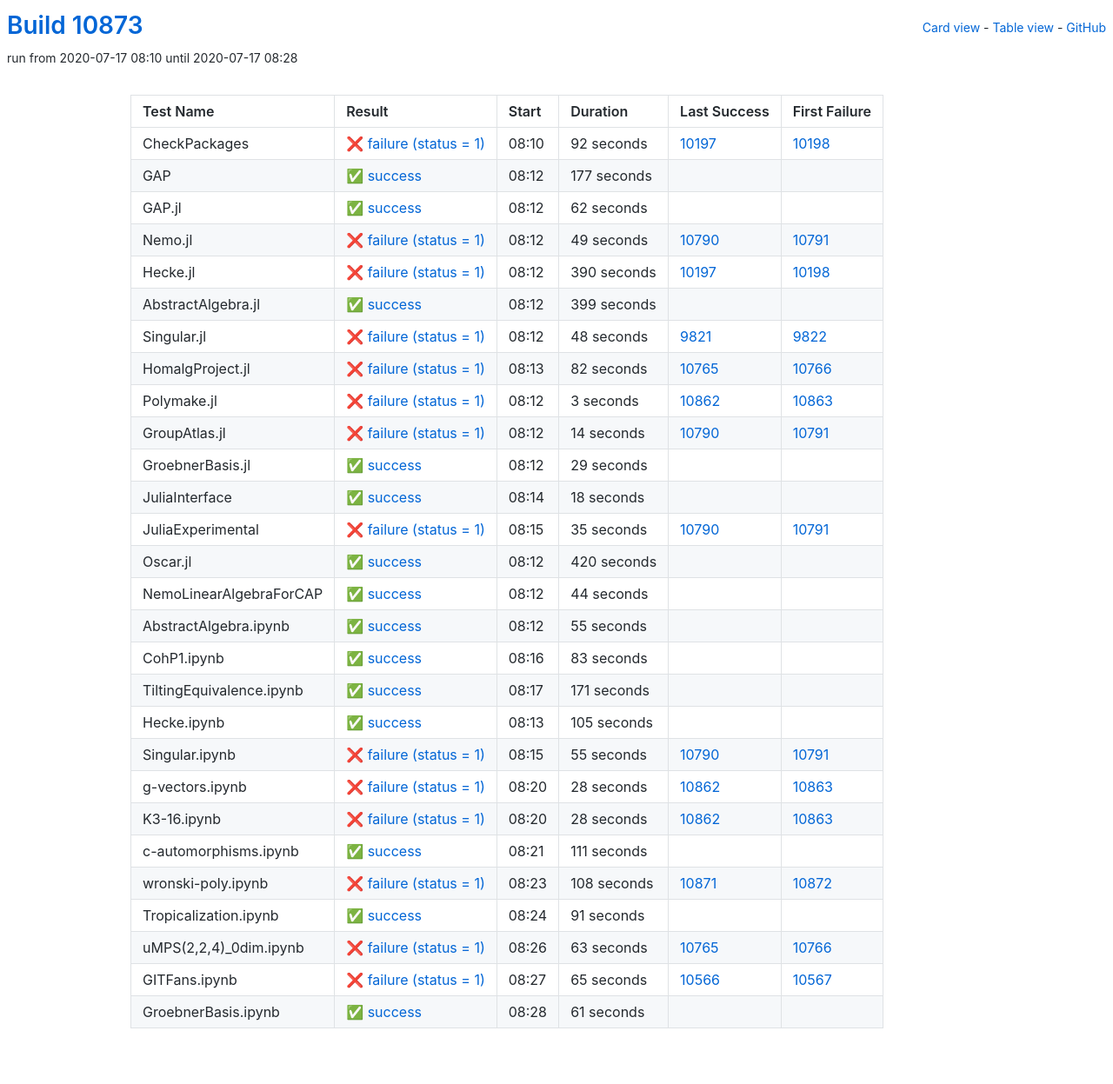
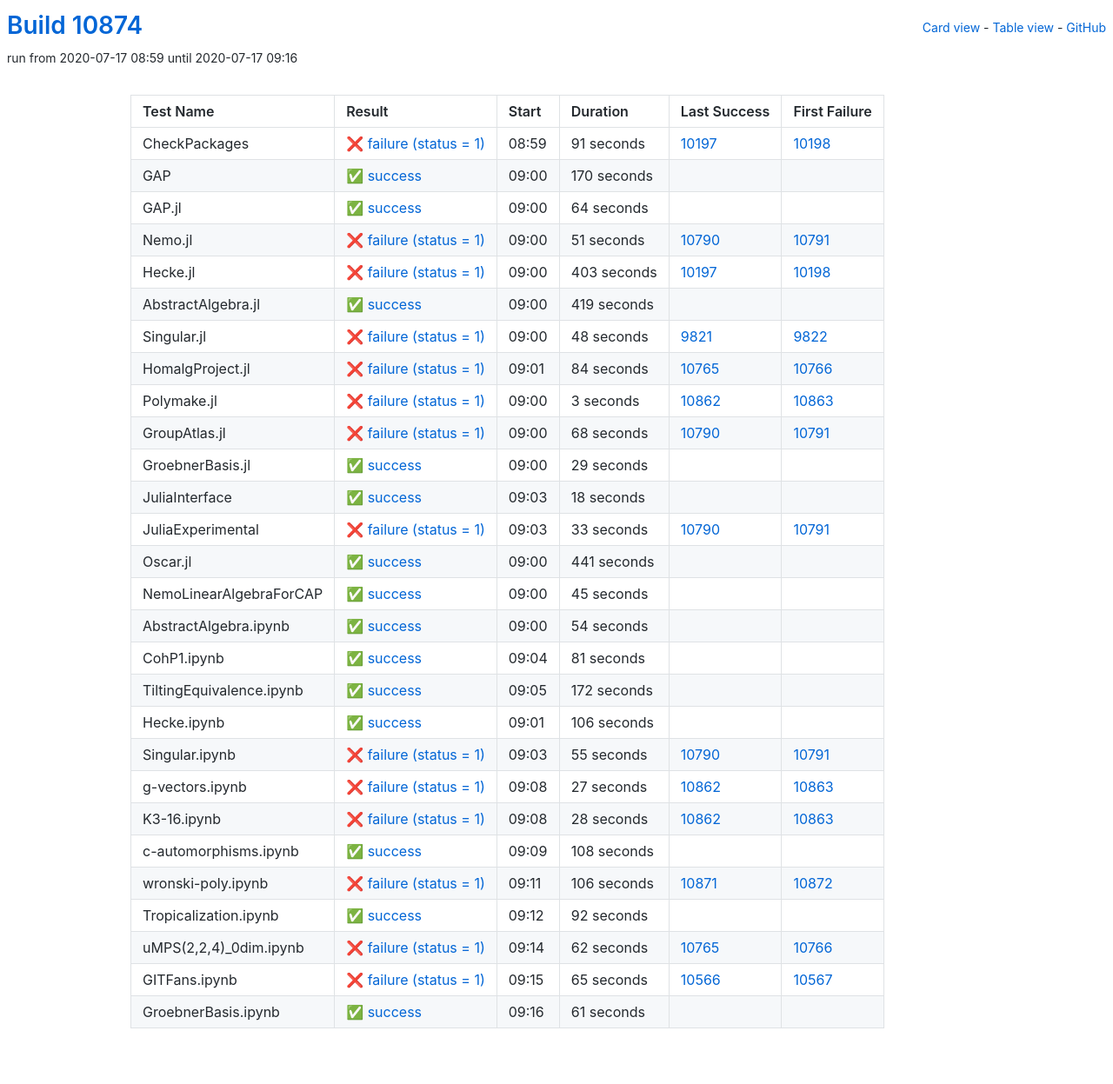
Before and after one commit to oscar-system/oscar-ci-status, a Jekyll site: the page built from table.html, in a window 1280 px wide. Shown: the whole page at 87% size. Built offline with Jekyll 4.4.1, drawn with Linux system fonts in a browser that asks for light colours.

Commit message:
Build #10874

```diff
--- a/_data/ci.yml
+++ b/_data/ci.yml
@@ -1,6 +1,6 @@
 ---
-build: 10873
-build_url: https://oscarci.mathematik.uni-kl.de/job/oscar/10873/
+build: 10874
+build_url: https://oscarci.mathematik.uni-kl.de/job/oscar/10874/
 job: oscar
 organization: oscar-system
 repo: oscar-ci-status
@@ -8,80 +8,80 @@
 tests:
 - name: CheckPackages
   id: checkpackages
-  log: https://oscarci.mathematik.uni-kl.de/job/oscar/10873/artifact/logs/build-10873/CheckPackages.log
-  start: 2020-07-17 08:10
+  log: https://oscarci.mathematik.uni-kl.de/job/oscar/10874/artifact/logs/build-10874/CheckPackages.log
+  start: 2020-07-17 08:59
   success: false
   exitcode: 1
   status: failure
-  duration: 92
+  duration: 91
   last_success: 10197
   last_success_url: https://oscarci.mathematik.uni-kl.de/job/oscar/10197/
   first_failure: 10198
   first_failure_url: https://oscarci.mathematik.uni-kl.de/job/oscar/10198/
 - name: GAP
   id: gap
-  log: https://oscarci.mathematik.uni-kl.de/job/oscar/10873/artifact/logs/build-10873/GAP.log
-  start: 2020-07-17 08:12
+  log: https://oscarci.mathematik.uni-kl.de/job/oscar/10874/artifact/logs/build-10874/GAP.log
+  start: 2020-07-17 09:00
   success: true
   exitcode: 0
   status: success
-  duration: 177
+  duration: 170
   last_success: false
   last_success_url:
   first_failure: false
   first_failure_url:
 - name: GAP.jl
   id: gap-jl
-  log: https://oscarci.mathematik.uni-kl.de/job/oscar/10873/artifact/logs/build-10873/GAP.jl.log
-  start: 2020-07-17 08:12
+  log: https://oscarci.mathematik.uni-kl.de/job/oscar/10874/artifact/logs/build-10874/GAP.jl.log
+  start: 2020-07-17 09:00
   success: true
   exitcode: 0
   status: success
-  duration: 62
+  duration: 64
   last_success: false
   last_success_url:
   first_failure: false
   first_failure_url:
 - name: Nemo.jl
   id: nemo-jl
-  log: https://oscarci.mathematik.uni-kl.de/job/oscar/10873/artifact/logs/build-10873/Nemo.jl.log
-  start: 2020-07-17 08:12
+  log: https://oscarci.mathematik.uni-kl.de/job/oscar/10874/artifact/logs/build-10874/Nemo.jl.log
+  start: 2020-07-17 09:00
   success: false
   exitcode: 1
   status: failure
-  duration: 49
+  duration: 51
   last_success: 10790
   last_success_url: https://oscarci.mathematik.uni-kl.de/job/oscar/10790/
   first_failure: 10791
   first_failure_url: https://oscarci.mathematik.uni-kl.de/job/oscar/10791/
 - name: Hecke.jl
   id: hecke-jl
-  log: https://oscarci.mathematik.uni-kl.de/job/oscar/10873/artifact/logs/build-10873/Hecke.jl.log
-  start: 2020-07-17 08:12
+  log: https://oscarci.mathematik.uni-kl.de/job/oscar/10874/artifact/logs/build-10874/Hecke.jl.log
+  start: 2020-07-17 09:00
   success: false
   exitcode: 1
   status: failure
-  duration: 390
+  duration: 403
   last_success: 10197
   last_success_url: https://oscarci.mathematik.uni-kl.de/job/oscar/10197/
   first_failure: 10198
   first_failure_url: https://oscarci.mathematik.uni-kl.de/job/oscar/10198/
 - name: AbstractAlgebra.jl
   id: abstractalgebra-jl
-  log: https://oscarci.mathematik.uni-kl.de/job/oscar/10873/artifact/logs/build-10873/AbstractAlgebra.jl.log
-  start: 2020-07-17 08:12
+  log: https://oscarci.mathematik.uni-kl.de/job/oscar/10874/artifact/logs/build-10874/AbstractAlgebra.jl.log
+  start: 2020-07-17 09:00
   success: true
   exitcode: 0
   status: success
-  duration: 399
+  duration: 419
   last_success: false
   last_success_url:
   first_failure: false
   first_failure_url:
 - name: Singular.jl
   id: singular-jl
-  log: https://oscarci.mathematik.uni-kl.de/job/oscar/10873/artifact/logs/build-10873/Singular.jl.log
-  start: 2020-07-17 08:12
+  log: https://oscarci.mathematik.uni-kl.de/job/oscar/10874/artifact/logs/build-10874/Singular.jl.log
+  start: 2020-07-17 09:00
   success: false
   exitcode: 1
   status: failure
@@ -92,20 +92,20 @@
   first_failure_url: https://oscarci.mathematik.uni-kl.de/job/oscar/9822/
 - name: HomalgProject.jl
   id: homalgproject-jl
-  log: https://oscarci.mathematik.uni-kl.de/job/oscar/10873/artifact/logs/build-10873/HomalgProject.jl.log
-  start: 2020-07-17 08:13
+  log: https://oscarci.mathematik.uni-kl.de/job/oscar/10874/artifact/logs/build-10874/HomalgProject.jl.log
+  start: 2020-07-17 09:01
   success: false
   exitcode: 1
   status: failure
-  duration: 82
+  duration: 84
   last_success: 10765
   last_success_url: https://oscarci.mathematik.uni-kl.de/job/oscar/10765/
   first_failure: 10766
   first_failure_url: https://oscarci.mathematik.uni-kl.de/job/oscar/10766/
 - name: Polymake.jl
   id: polymake-jl
-  log: https://oscarci.mathematik.uni-kl.de/job/oscar/10873/artifact/logs/build-10873/Polymake.jl.log
-  start: 2020-07-17 08:12
+  log: https://oscarci.mathematik.uni-kl.de/job/oscar/10874/artifact/logs/build-10874/Polymake.jl.log
+  start: 2020-07-17 09:00
   success: false
   exitcode: 1
   status: failure
@@ -116,20 +116,20 @@
   first_failure_url: https://oscarci.mathematik.uni-kl.de/job/oscar/10863/
 - name: GroupAtlas.jl
   id: groupatlas-jl
-  log: https://oscarci.mathematik.uni-kl.de/job/oscar/10873/artifact/logs/build-10873/GroupAtlas.jl.log
-  start: 2020-07-17 08:12
+  log: https://oscarci.mathematik.uni-kl.de/job/oscar/10874/artifact/logs/build-10874/GroupAtlas.jl.log
+  start: 2020-07-17 09:00
   success: false
   exitcode: 1
   status: failure
-  duration: 14
+  duration: 68
   last_success: 10790
   last_success_url: https://oscarci.mathematik.uni-kl.de/job/oscar/10790/
   first_failure: 10791
   first_failure_url: https://oscarci.mathematik.uni-kl.de/job/oscar/10791/
 - name: GroebnerBasis.jl
   id: groebnerbasis-jl
-  log: https://oscarci.mathematik.uni-kl.de/job/oscar/10873/artifact/logs/build-10873/GroebnerBasis.jl.log
-  start: 2020-07-17 08:12
+  log: https://oscarci.mathematik.uni-kl.de/job/oscar/10874/artifact/logs/build-10874/GroebnerBasis.jl.log
+  start: 2020-07-17 09:00
   success: true
   exitcode: 0
   status: success
@@ -140,8 +140,8 @@
   first_failure_url:
 - name: JuliaInterface
   id: juliainterface
-  log: https://oscarci.mathematik.uni-kl.de/job/oscar/10873/artifact/logs/build-10873/JuliaInterface.log
-  start: 2020-07-17 08:14
+  log: https://oscarci.mathematik.uni-kl.de/job/oscar/10874/artifact/logs/build-10874/JuliaInterface.log
+  start: 2020-07-17 09:03
   success: true
   exitcode: 0
   status: success
@@ -152,92 +152,92 @@
   first_failure_url:
 - name: JuliaExperimental
   id: juliaexperimental
-  log: https://oscarci.mathematik.uni-kl.de/job/oscar/10873/artifact/logs/build-10873/JuliaExperimental.log
-  start: 2020-07-17 08:15
+  log: https://oscarci.mathematik.uni-kl.de/job/oscar/10874/artifact/logs/build-10874/JuliaExperimental.log
+  start: 2020-07-17 09:03
   success: false
   exitcode: 1
   status: failure
-  duration: 35
+  duration: 33
   last_success: 10790
   last_success_url: https://oscarci.mathematik.uni-kl.de/job/oscar/10790/
   first_failure: 10791
   first_failure_url: https://oscarci.mathematik.uni-kl.de/job/oscar/10791/
 - name: Oscar.jl
   id: oscar-jl
-  log: https://oscarci.mathematik.uni-kl.de/job/oscar/10873/artifact/logs/build-10873/Oscar.jl.log
-  start: 2020-07-17 08:12
+  log: https://oscarci.mathematik.uni-kl.de/job/oscar/10874/artifact/logs/build-10874/Oscar.jl.log
+  start: 2020-07-17 09:00
   success: true
   exitcode: 0
   status: success
-  duration: 420
+  duration: 441
   last_success: false
   last_success_url:
   first_failure: false
   first_failure_url:
 - name: NemoLinearAlgebraForCAP
   id: nemolinearalgebraforcap
-  log: https://oscarci.mathematik.uni-kl.de/job/oscar/10873/artifact/logs/build-10873/NemoLinearAlgebraForCAP.log
-  start: 2020-07-17 08:12
+  log: https://oscarci.mathematik.uni-kl.de/job/oscar/10874/artifact/logs/build-10874/NemoLinearAlgebraForCAP.log
+  start: 2020-07-17 09:00
   success: true
   exitcode: 0
   status: success
-  duration: 44
+  duration: 45
   last_success: false
   last_success_url:
   first_failure: false
   first_failure_url:
 - name: AbstractAlgebra.ipynb
   id: abstractalgebra-ipynb
-  log: https://oscarci.mathematik.uni-kl.de/job/oscar/10873/artifact/logs/build-10873/AbstractAlgebra.ipynb.log
-  start: 2020-07-17 08:12
+  log: https://oscarci.mathematik.uni-kl.de/job/oscar/10874/artifact/logs/build-10874/AbstractAlgebra.ipynb.log
+  start: 2020-07-17 09:00
   success: true
   exitcode: 0
   status: success
-  duration: 55
+  duration: 54
   last_success: false
   last_success_url:
   first_failure: false
   first_failure_url:
 - name: CohP1.ipynb
   id: cohp1-ipynb
-  log: https://oscarci.mathematik.uni-kl.de/job/oscar/10873/artifact/logs/build-10873/CohP1.ipynb.log
-  start: 2020-07-17 08:16
+  log: https://oscarci.mathematik.uni-kl.de/job/oscar/10874/artifact/logs/build-10874/CohP1.ipynb.log
+  start: 2020-07-17 09:04
   success: true
   exitcode: 0
   status: success
-  duration: 83
+  duration: 81
   last_success: false
   last_success_url:
   first_failure: false
   first_failure_url:
 - name: TiltingEquivalence.ipynb
   id: tiltingequivalence-ipynb
-  log: https://oscarci.mathematik.uni-kl.de/job/oscar/10873/artifact/logs/build-10873/TiltingEquivalence.ipynb.log
-  start: 2020-07-17 08:17
+  log: https://oscarci.mathematik.uni-kl.de/job/oscar/10874/artifact/logs/build-10874/TiltingEquivalence.ipynb.log
+  start: 2020-07-17 09:05
   success: true
   exitcode: 0
   status: success
-  duration: 171
+  duration: 172
   last_success: false
   last_success_url:
   first_failure: false
   first_failure_url:
 - name: Hecke.ipynb
   id: hecke-ipynb
-  log: https://oscarci.mathematik.uni-kl.de/job/oscar/10873/artifact/logs/build-10873/Hecke.ipynb.log
-  start: 2020-07-17 08:13
+  log: https://oscarci.mathematik.uni-kl.de/job/oscar/10874/artifact/logs/build-10874/Hecke.ipynb.log
+  start: 2020-07-17 09:01
   success: true
   exitcode: 0
   status: success
-  duration: 105
+  duration: 106
   last_success: false
   last_success_url:
   first_failure: false
   first_failure_url:
 - name: Singular.ipynb
   id: singular-ipynb
-  log: https://oscarci.mathematik.uni-kl.de/job/oscar/10873/artifact/logs/build-10873/Singular.ipynb.log
-  start: 2020-07-17 08:15
+  log: https://oscarci.mathematik.uni-kl.de/job/oscar/10874/artifact/logs/build-10874/Singular.ipynb.log
+  start: 2020-07-17 09:03
   success: false
   exitcode: 1
   status: failure
@@ -248,20 +248,20 @@
   first_failure_url: https://oscarci.mathematik.uni-kl.de/job/oscar/10791/
 - name: g-vectors.ipynb
   id: g-vectors-ipynb
-  log: https://oscarci.mathematik.uni-kl.de/job/oscar/10873/artifact/logs/build-10873/g-vectors.ipynb.log
-  start: 2020-07-17 08:20
+  log: https://oscarci.mathematik.uni-kl.de/job/oscar/10874/artifact/logs/build-10874/g-vectors.ipynb.log
+  start: 2020-07-17 09:08
   success: false
   exitcode: 1
   status: failure
-  duration: 28
+  duration: 27
   last_success: 10862
   last_success_url: https://oscarci.mathematik.uni-kl.de/job/oscar/10862/
   first_failure: 10863
   first_failure_url: https://oscarci.mathematik.uni-kl.de/job/oscar/10863/
 - name: K3-16.ipynb
   id: k3-16-ipynb
-  log: https://oscarci.mathematik.uni-kl.de/job/oscar/10873/artifact/logs/build-10873/K3-16.ipynb.log
-  start: 2020-07-17 08:20
+  log: https://oscarci.mathematik.uni-kl.de/job/oscar/10874/artifact/logs/build-10874/K3-16.ipynb.log
+  start: 2020-07-17 09:08
   success: false
   exitcode: 1
   status: failure
@@ -272,56 +272,56 @@
   first_failure_url: https://oscarci.mathematik.uni-kl.de/job/oscar/10863/
 - name: c-automorphisms.ipynb
   id: c-automorphisms-ipynb
-  log: https://oscarci.mathematik.uni-kl.de/job/oscar/10873/artifact/logs/build-10873/c-automorphisms.ipynb.log
-  start: 2020-07-17 08:21
+  log: https://oscarci.mathematik.uni-kl.de/job/oscar/10874/artifact/logs/build-10874/c-automorphisms.ipynb.log
+  start: 2020-07-17 09:09
   success: true
   exitcode: 0
   status: success
-  duration: 111
+  duration: 108
   last_success: false
   last_success_url:
   first_failure: false
   first_failure_url:
 - name: wronski-poly.ipynb
   id: wronski-poly-ipynb
-  log: https://oscarci.mathematik.uni-kl.de/job/oscar/10873/artifact/logs/build-10873/wronski-poly.ipynb.log
-  start: 2020-07-17 08:23
+  log: https://oscarci.mathematik.uni-kl.de/job/oscar/10874/artifact/logs/build-10874/wronski-poly.ipynb.log
+  start: 2020-07-17 09:11
   success: false
   exitcode: 1
   status: failure
-  duration: 108
+  duration: 106
   last_success: 10871
   last_success_url: https://oscarci.mathematik.uni-kl.de/job/oscar/10871/
   first_failure: 10872
   first_failure_url: https://oscarci.mathematik.uni-kl.de/job/oscar/10872/
 - name: Tropicalization.ipynb
   id: tropicalization-ipynb
-  log: https://oscarci.mathematik.uni-kl.de/job/oscar/10873/artifact/logs/build-10873/Tropicalization.ipynb.log
-  start: 2020-07-17 08:24
+  log: https://oscarci.mathematik.uni-kl.de/job/oscar/10874/artifact/logs/build-10874/Tropicalization.ipynb.log
+  start: 2020-07-17 09:12
   success: true
   exitcode: 0
   status: success
-  duration: 91
+  duration: 92
   last_success: false
   last_success_url:
   first_failure: false
   first_failure_url:
 - name: uMPS(2,2,4)_0dim.ipynb
   id: umps-2-2-4-0dim-ipynb
-  log: https://oscarci.mathematik.uni-kl.de/job/oscar/10873/artifact/logs/build-10873/uMPS-2-2-4-_0dim.ipynb.log
-  start: 2020-07-17 08:26
+  log: https://oscarci.mathematik.uni-kl.de/job/oscar/10874/artifact/logs/build-10874/uMPS-2-2-4-_0dim.ipynb.log
+  start: 2020-07-17 09:14
   success: false
   exitcode: 1
   status: failure
-  duration: 63
+  duration: 62
   last_success: 10765
   last_success_url: https://oscarci.mathematik.uni-kl.de/job/oscar/10765/
   first_failure: 10766
   first_failure_url: https://oscarci.mathematik.uni-kl.de/job/oscar/10766/
 - name: GITFans.ipynb
   id: gitfans-ipynb
-  log: https://oscarci.mathematik.uni-kl.de/job/oscar/10873/artifact/logs/build-10873/GITFans.ipynb.log
-  start: 2020-07-17 08:27
+  log: https://oscarci.mathematik.uni-kl.de/job/oscar/10874/artifact/logs/build-10874/GITFans.ipynb.log
+  start: 2020-07-17 09:15
   success: false
   exitcode: 1
   status: failure
@@ -332,8 +332,8 @@
   first_failure_url: https://oscarci.mathematik.uni-kl.de/job/oscar/10567/
 - name: GroebnerBasis.ipynb
   id: groebnerbasis-ipynb
-  log: https://oscarci.mathematik.uni-kl.de/job/oscar/10873/artifact/logs/build-10873/GroebnerBasis.ipynb.log
-  start: 2020-07-17 08:28
+  log: https://oscarci.mathematik.uni-kl.de/job/oscar/10874/artifact/logs/build-10874/GroebnerBasis.ipynb.log
+  start: 2020-07-17 09:16
   success: true
   exitcode: 0
   status: success
```
Also changed, not shown: README.md.
